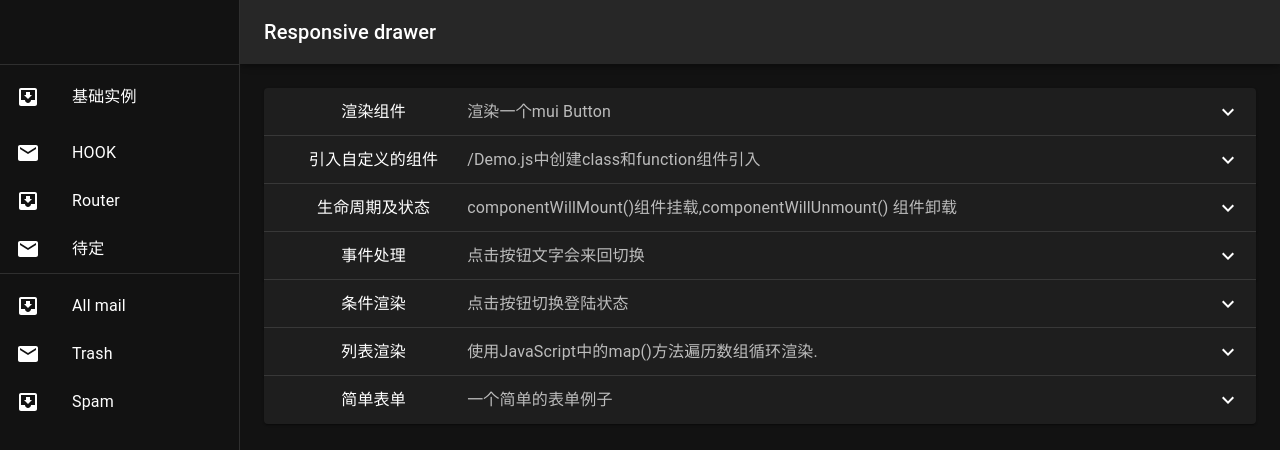
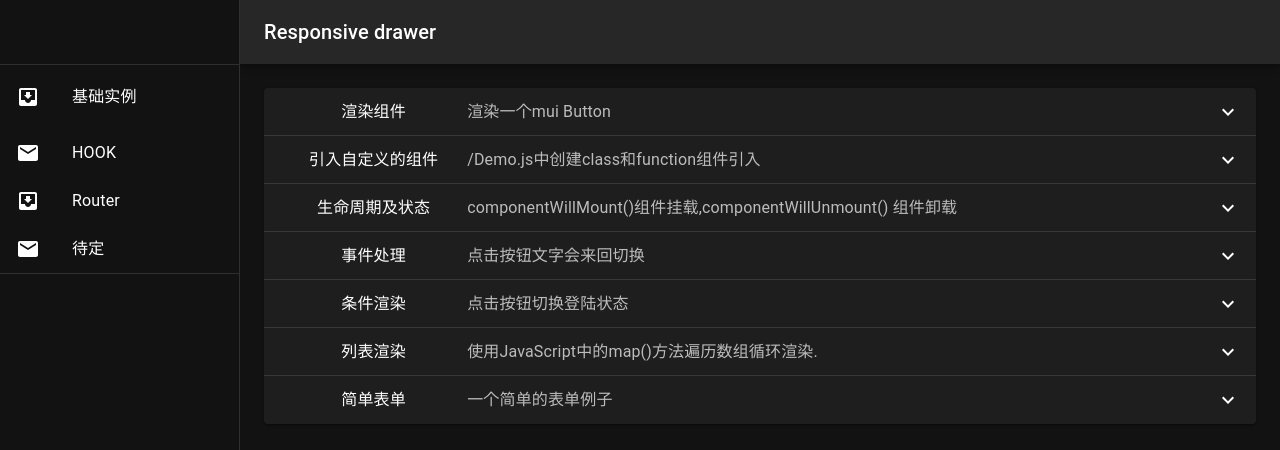
Before and after one commit to bosichong/basics-demo, a React (Create React App) app: page / in a window 1280 px wide. Shown: the top 450 px of the page. Built offline with nearby package versions, Linux system fonts and the light colour scheme.

Commit message:
修复一处代码错误

```diff
--- a/src/App.js
+++ b/src/App.js
@@ -54,7 +54,7 @@ function ResponsiveDrawer(props) {
           </ListItemButton>
         </ListItem>
       </List>
-      <ListItem key="About" disablePadding>
+      <ListItem key="Hook" disablePadding>
         <ListItemButton to="/about">
           <ListItemIcon>
             <MailIcon />
@@ -62,7 +62,7 @@ function ResponsiveDrawer(props) {
           <ListItemText primary="HOOK" />
         </ListItemButton>
       </ListItem>
-      <ListItem key="About" disablePadding>
+      <ListItem key="Router" disablePadding>
         <ListItemButton to="/about">
           <ListItemIcon>
             <InboxIcon />
@@ -70,7 +70,7 @@ function ResponsiveDrawer(props) {
           <ListItemText primary="Router" />
         </ListItemButton>
       </ListItem>
-      <ListItem key="About" disablePadding>
+      <ListItem key="More" disablePadding>
         <ListItemButton to="/about">
           <ListItemIcon>
             <MailIcon />
@@ -79,18 +79,7 @@ function ResponsiveDrawer(props) {
         </ListItemButton>
       </ListItem>
       <Divider />
-      <List>
-        {['All mail', 'Trash', 'Spam'].map((text, index) => (
-          <ListItem key={text} disablePadding>
-            <ListItemButton>
-              <ListItemIcon>
-                {index % 2 === 0 ? <InboxIcon /> : <MailIcon />}
-              </ListItemIcon>
-              <ListItemText primary={text} />
-            </ListItemButton>
-          </ListItem>
-        ))}
-      </List>
+
     </div >
   );
 
--- a/src/components/Home.js
+++ b/src/components/Home.js
@@ -31,11 +31,11 @@ function ControlledAccordions() {
           <Typography sx={{ color: 'text.secondary' }}>渲染一个mui Button</Typography>
         </AccordionSummary>
         <AccordionDetails>
-          <Typography>
+
           <Button variant="contained" color="secondary">
             添加一个粉红色的按钮好看吗?
           </Button>
-          </Typography>
+
         </AccordionDetails>
       </Accordion>
       <Accordion expanded={expanded === 'panel2'} onChange={handleChange('panel2')}>
@@ -50,10 +50,9 @@ function ControlledAccordions() {
           </Typography>
         </AccordionSummary>
         <AccordionDetails>
-          <Typography>
+
           <Demo01 name="class组件属性的赋值"></Demo01>
           <Fundemo name="Fundemo组件接收的父组件的传值"></Fundemo>
-          </Typography>
         </AccordionDetails>
       </Accordion>
       <Accordion expanded={expanded === 'panel3'} onChange={handleChange('panel3')}>
@@ -70,9 +69,9 @@ function ControlledAccordions() {
           </Typography>
         </AccordionSummary>
         <AccordionDetails>
-          <Typography>
+
           <Demo02 />
-          </Typography>
+
         </AccordionDetails>
       </Accordion>
       <Accordion expanded={expanded === 'panel4'} onChange={handleChange('panel4')}>
@@ -89,9 +88,9 @@ function ControlledAccordions() {
           </Typography>
         </AccordionSummary>
         <AccordionDetails>
-          <Typography>
+
           <Demo03 />
-          </Typography>
+
         </AccordionDetails>
       </Accordion>
       <Accordion expanded={expanded === 'panel5'} onChange={handleChange('panel5')}>
@@ -108,9 +107,9 @@ function ControlledAccordions() {
           </Typography>
         </AccordionSummary>
         <AccordionDetails>
-          <Typography>
+
           <Demo04 />
-          </Typography>
+
         </AccordionDetails>
       </Accordion>
       <Accordion expanded={expanded === 'panel6'} onChange={handleChange('panel6')}>
@@ -127,9 +126,9 @@ function ControlledAccordions() {
           </Typography>
         </AccordionSummary>
         <AccordionDetails>
-          <Typography>
+
           <Demo05 />
-          </Typography>
+
         </AccordionDetails>
       </Accordion>
       <Accordion expanded={expanded === 'panel7'} onChange={handleChange('panel7')}>
@@ -146,9 +145,9 @@ function ControlledAccordions() {
           </Typography>
         </AccordionSummary>
         <AccordionDetails>
-          <Typography>
+
           <FormDemo />
-          </Typography>
+
         </AccordionDetails>
       </Accordion>
 
```
Lines whose indentation alone changed are shown as unchanged.
